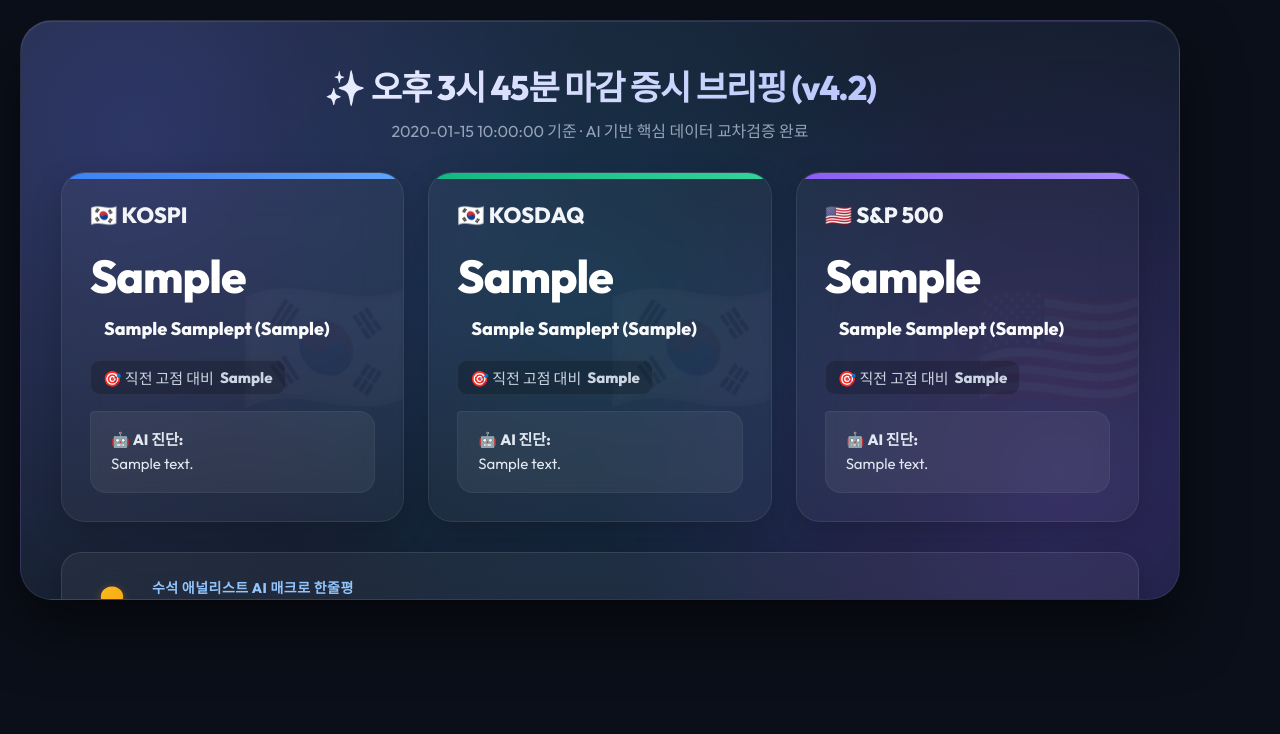
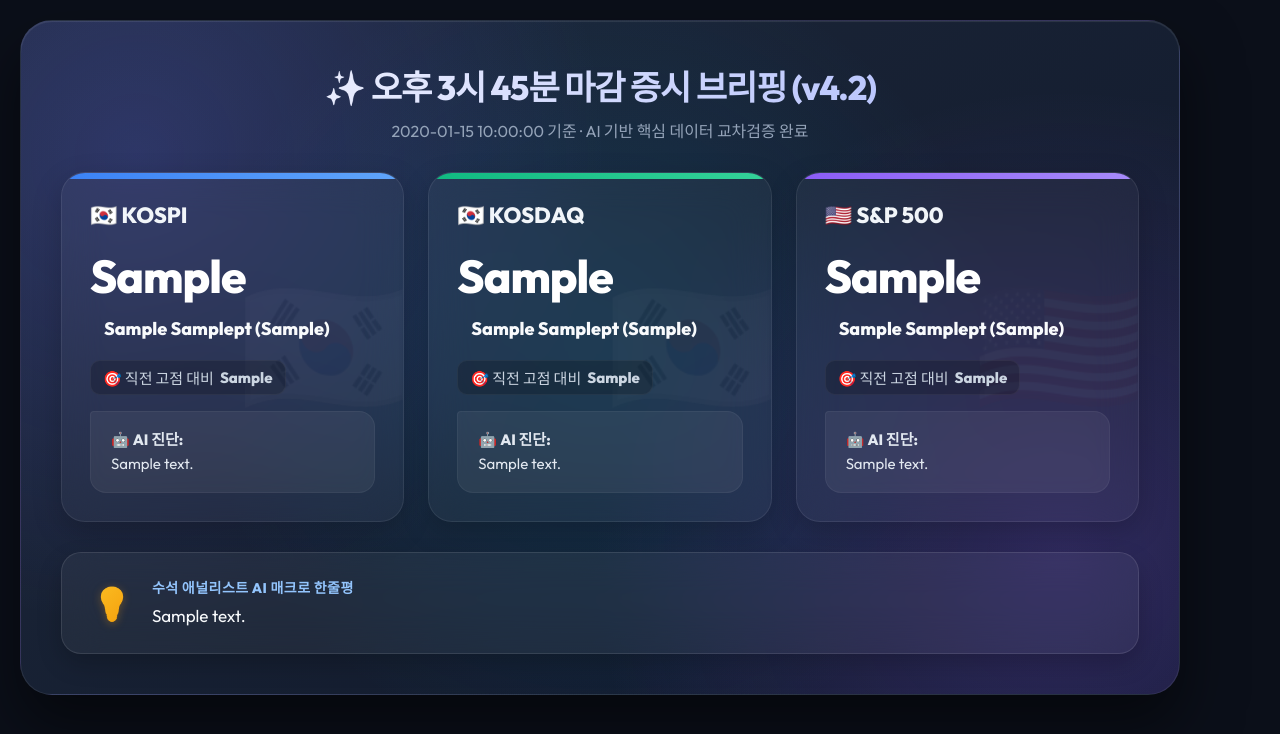
Before and after one commit to yukdal/stock_bot, a Python web app: template templates/infographic_widget.html in a window 1280 px wide. Shown: the top 734 px of the page. Run offline with Jinja, Linux system fonts and the light colour scheme; the template is opened without the code that fills it: most values are stand-ins (such as "Sample title", 1, 10 or a date in 2020).

Commit message:
fix: 인포그래픽 이미지 캡처 시 하단 제미나이 코멘트가 잘리는 현상 수정

```diff
--- a/templates/infographic_widget.html
+++ b/templates/infographic_widget.html
@@ -21,13 +21,13 @@
             align-items: center;
             padding: 20px;
             width: 1200px;
-            height: 620px;
+            min-height: 700px; /* Let it expand naturally if content is longer */
         }
 
         /* Beautiful Mesh Gradient + Glassmorphism Container */
         .widget-container {
             width: 100%;
-            height: 100%;
+            min-height: 100%;
             background: radial-gradient(circle at 10% 20%, rgba(99, 102, 241, 0.25) 0%, transparent 40%),
                         radial-gradient(circle at 90% 80%, rgba(139, 92, 246, 0.25) 0%, transparent 40%),
                         radial-gradient(circle at 50% 50%, rgba(14, 165, 233, 0.15) 0%, transparent 60%),
```
